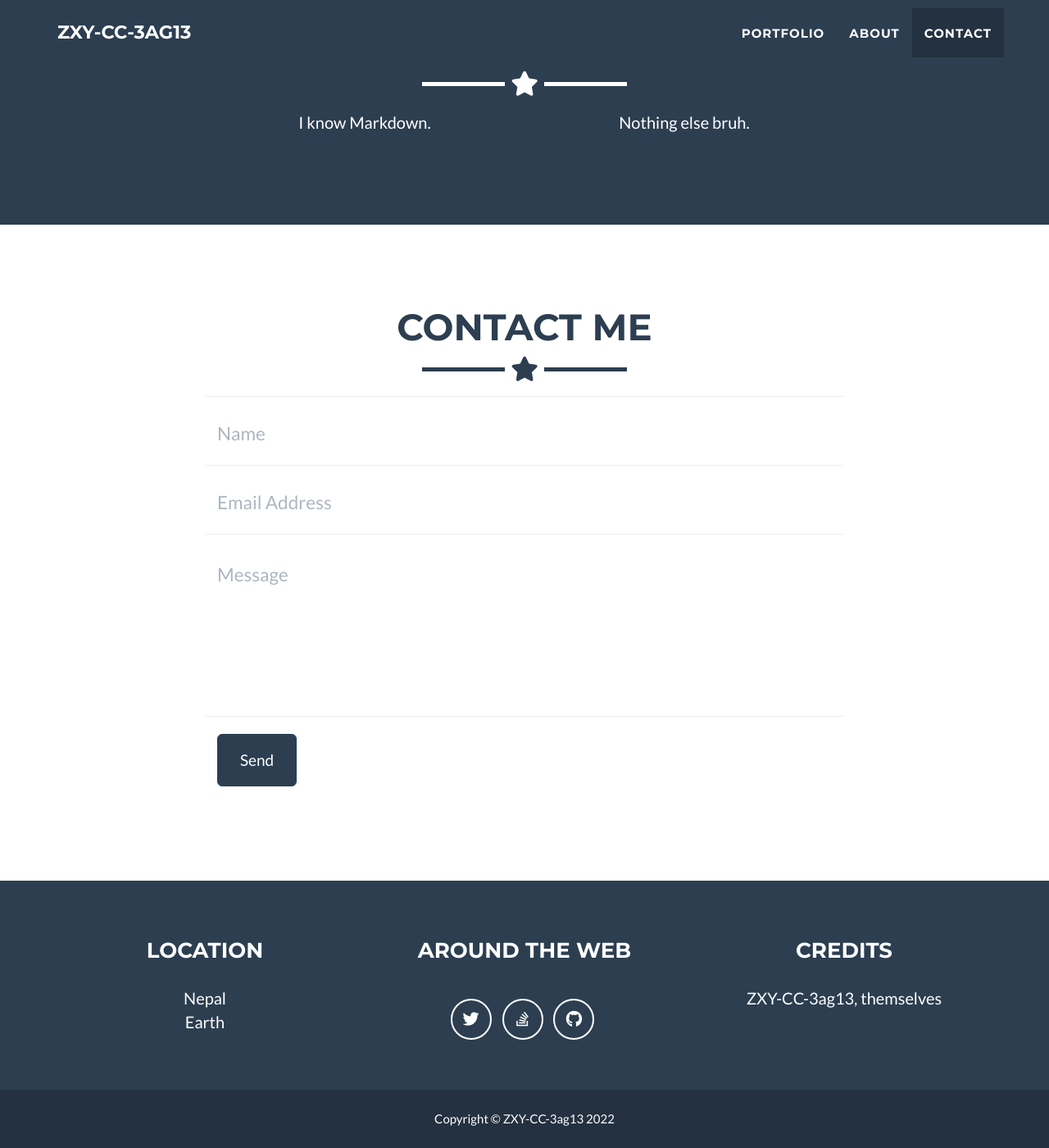
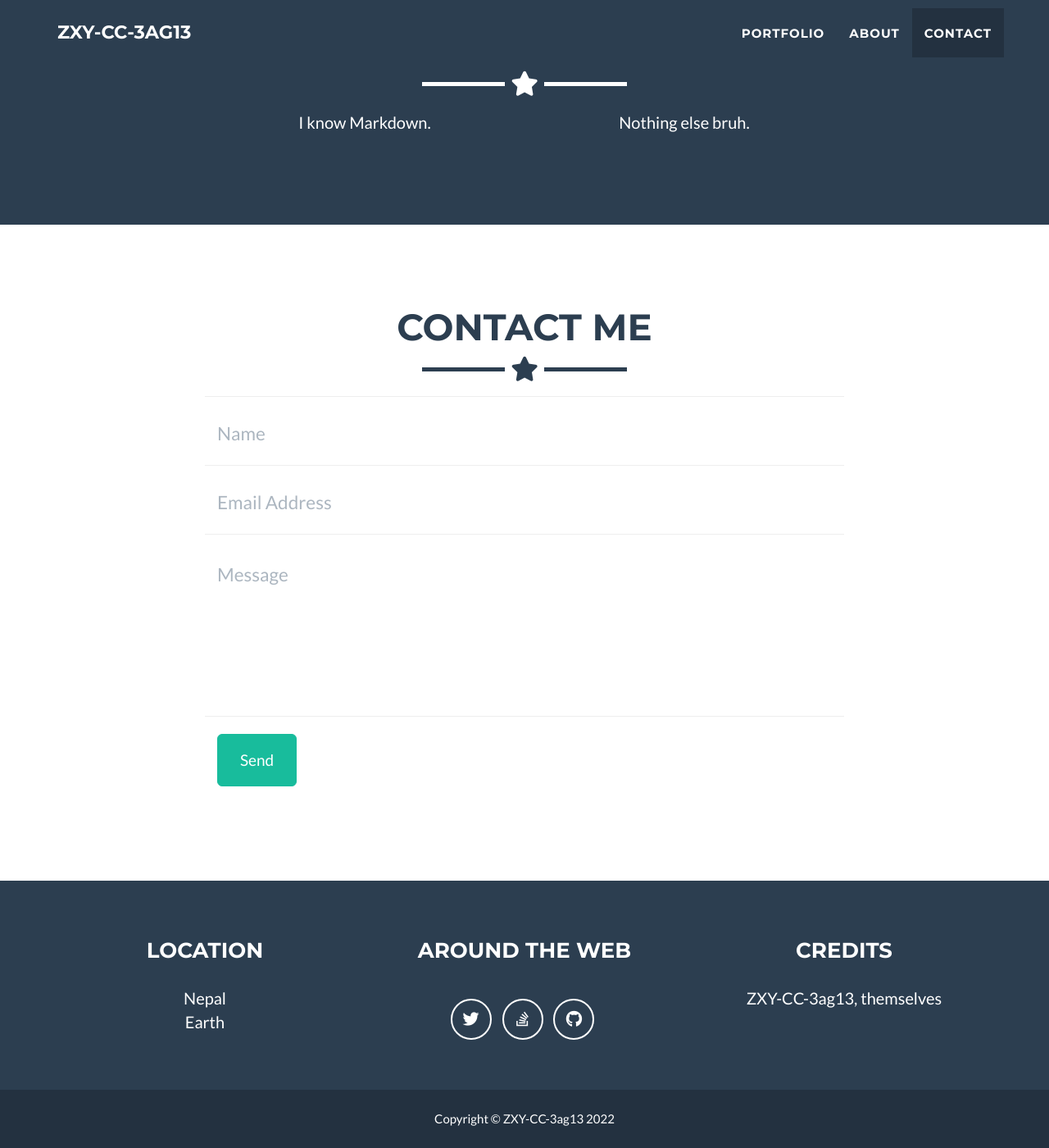
Before and after one commit to ChandanShakya/ChandanShakya.github.io, a Jekyll site: the page built from _posts/2022-09-01-project-3.markdown, in a window 1280 px wide and 1400 px high, scrolled down 1453 px. Shown: the whole window at 82% size. Built offline with Jekyll 4.4.1, drawn with Linux system fonts in a browser that asks for light colours.

Commit message:
Color change

```diff
--- a/_config.yml
+++ b/_config.yml
@@ -25,7 +25,7 @@ disqus_shortname: myshortname
 
 # Color settings (hex-codes without the leading hash-tag)
 color:
-  primary: 2c3e50 #80B3FF
+  primary: 18bc9c #80B3FF
   primary-rgb: "24,288,156" #"128,179,255"
   secondary: 2c3e50 #FD6E8A
   secondary-dark: 233140 #A2122F
--- a/_layouts/style.css
+++ b/_layouts/style.css
@@ -1,2 +1,7 @@
 {% include css/bootstrap.min.css %}
 {% include css/main.css %}
+header,
+hr.star-light:after,
+section.success {
+    background: #2c3e50;
+}
```
